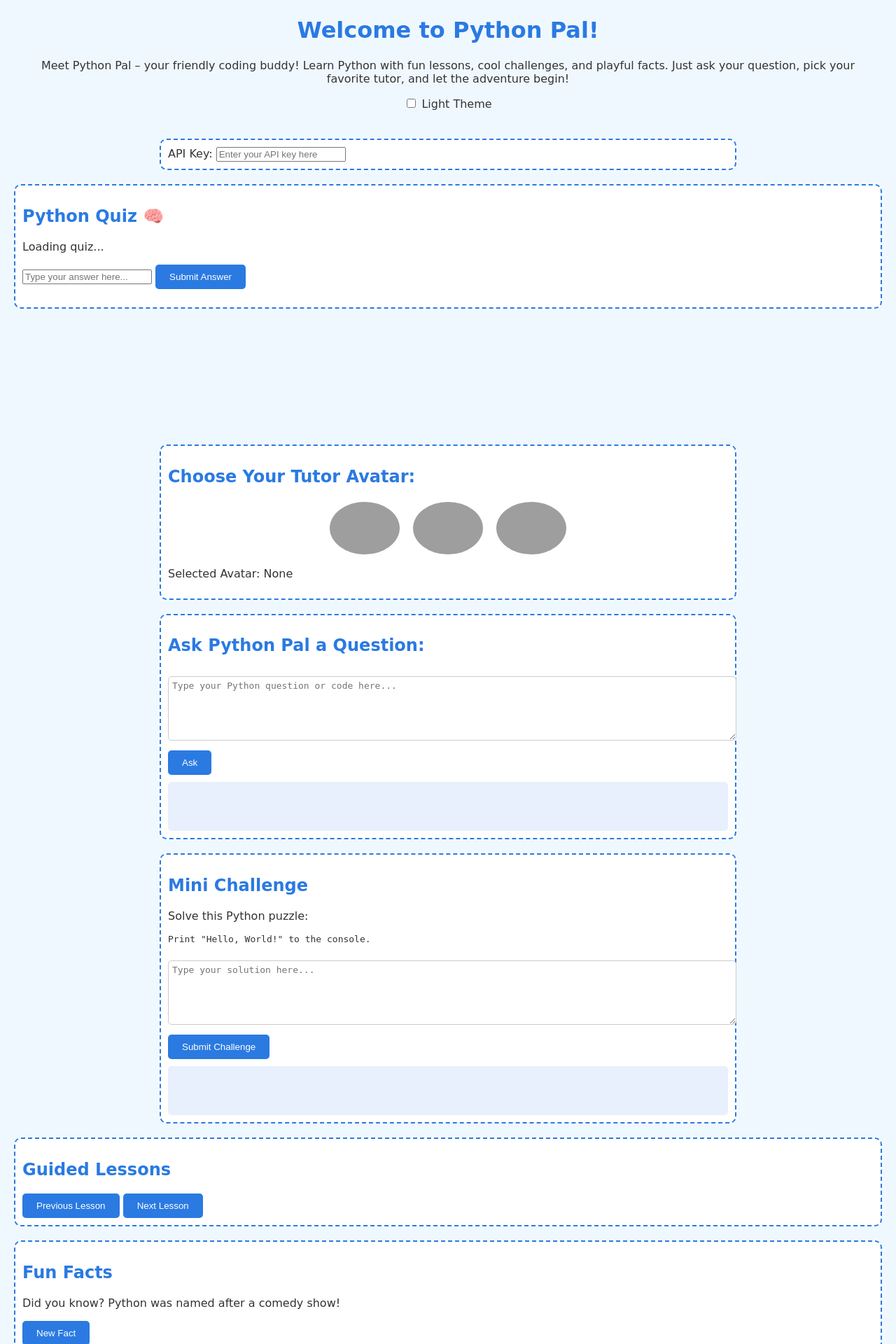
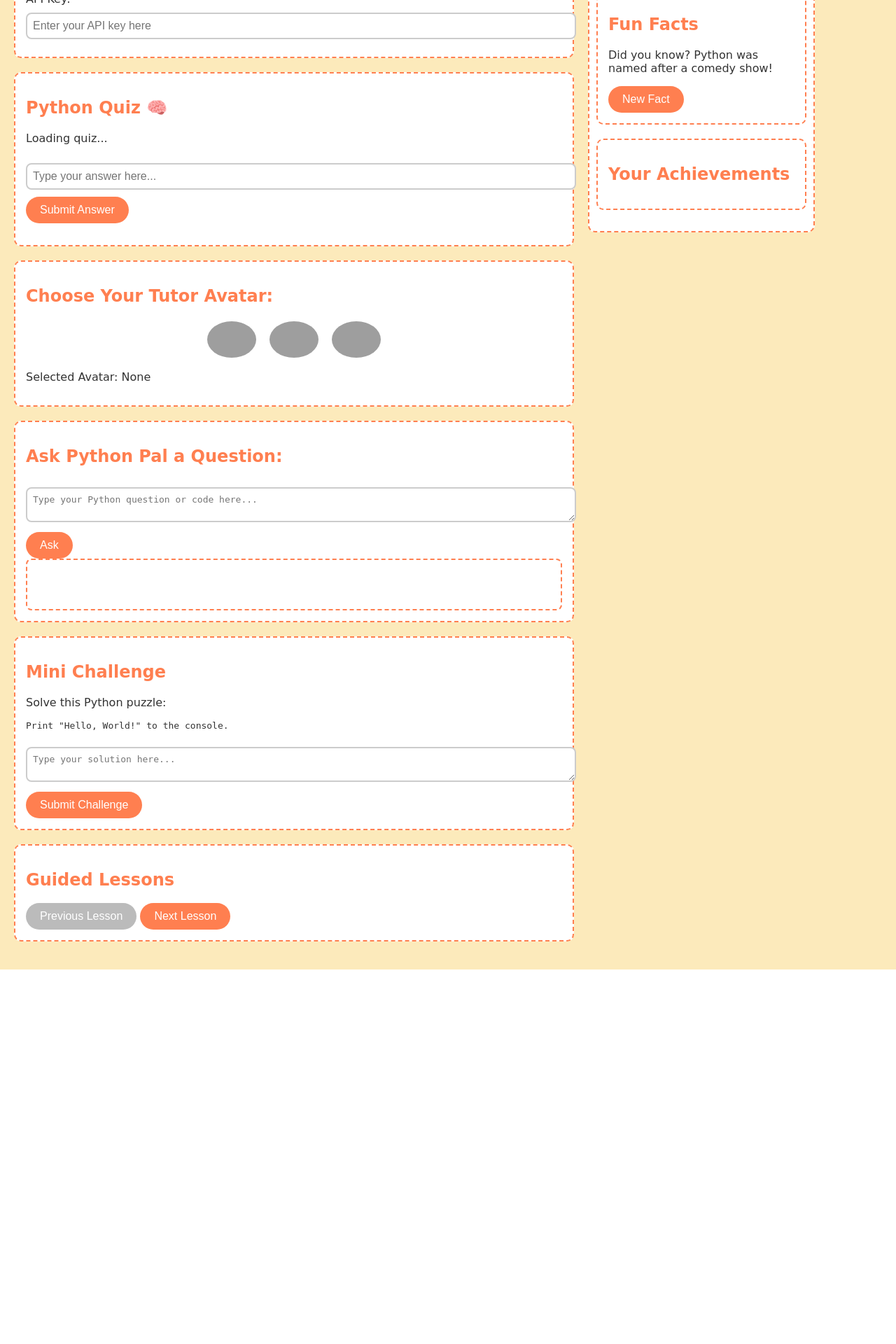
Before and after one commit to Vikas-hub17/SkoolOfCode, a Flask app: page / in a window 1280 px wide. Shown: the part 321-2241 px from the top of the page at 70% size. After the commit the page ends 1706 px from the top, so only its background shows below. Run offline with Flask 3, Linux system fonts and the light colour scheme; a map, chart or similar area stays blank; grey boxes are pictures that could not be loaded.

Commit message:
Update style.css

```diff
--- a/static/css/style.css
+++ b/static/css/style.css
@@ -1,41 +1,215 @@
-/* Base styles and responsive settings */
+/* ---------------------------
+   🎨 Base Theme & Variables
+--------------------------- */
+:root {
+  --bg-color: #fceabb;
+  --text-color: #333;
+  --accent-color: #ff7f50;
+  --secondary-color: #ff6347;
+  --panel-bg: #fff;
+  --switch-bg: #ddd;
+  --switch-knob: #fff;
+  --font-family: "Comic Sans MS", cursive, sans-serif;
+}
+
+/* Dark Theme */
+body.dark-theme {
+  --bg-color: #2c3e50;
+  --text-color: #ecf0f1;
+  --accent-color: #e74c3c;
+  --secondary-color: #c0392b;
+  --panel-bg: #34495e;
+  --switch-bg: #555;
+  --switch-knob: #ecf0f1;
+}
+
 body {
-    font-family: "Comic Sans MS", cursive, sans-serif;
-    background-color: #f0f8ff;
-    color: #333;
+  font-family: var(--font-family);
+  background-color: var(--bg-color);
+  color: var(--text-color);
   margin: 0;
   padding: 0 20px;
-    overflow-x: hidden;
+  transition: background-color 0.5s, color 0.5s;
 }
 
+/* ---------------------------
+   🎯 Header Styling
+--------------------------- */
 header {
   text-align: center;
   padding: 20px;
   animation: fadeInDown 1s ease-out;
 }
 
-  h1, h2 {
-    color: #2a7ae2;
+header .logo {
+  width: 80px;
+  animation: spin 4s linear infinite;
 }
 
-  /* Sections styling with animations */
+h1, h2 {
+  color: var(--accent-color);
+  transition: color 0.3s;
+}
+
+/* Hover Effect */
+h1:hover, h2:hover {
+  color: var(--secondary-color);
+}
+
+/* ---------------------------
+   🎛 Theme Toggle Switch (Updated Styling)
+--------------------------- */
+#theme-switcher {
+  margin-top: 15px;
+  display: flex;
+  justify-content: center;
+  align-items: center;
+  gap: 10px;
+}
+
+.switch {
+  position: relative;
+  display: inline-block;
+  width: 60px;
+  height: 34px;
+}
+
+.switch input {
+  opacity: 0;
+  width: 0;
+  height: 0;
+}
+
+/* The slider (track) */
+.slider {
+  position: absolute;
+  cursor: pointer;
+  background-color: var(--switch-bg);
+  border-radius: 34px;
+  top: 0;
+  left: 0;
+  right: 0;
+  bottom: 0;
+  transition: background-color 0.4s;
+}
+
+/* The knob inside the slider */
+.slider:before {
+  position: absolute;
+  content: "";
+  height: 26px;
+  width: 26px;
+  left: 4px;
+  bottom: 4px;
+  background-color: var(--switch-knob);
+  border-radius: 50%;
+  transition: transform 0.4s;
+}
+
+/* When the checkbox is checked */
+input:checked + .slider {
+  background-color: var(--secondary-color);
+}
+
+input:checked + .slider:before {
+  transform: translateX(26px);
+}
+
+/* ---------------------------
+   📌 Section Styling
+--------------------------- */
+#main-container {
+  display: flex;
+  flex-wrap: wrap;
+  gap: 20px;
+  margin-bottom: 20px;
+}
+
+#left-panel {
+  flex: 1 1 600px;
+  max-width: 800px;
+}
+
+#right-panel {
+  flex: 0 1 300px;
+  background-color: var(--panel-bg);
+  border: 2px dashed var(--accent-color);
+  border-radius: 10px;
+  padding: 10px;
+  height: fit-content;
+}
+
+/* Animated Sections */
 section {
   margin: 20px 0;
-    padding: 10px;
-    border: 2px dashed #2a7ae2;
+  padding: 15px;
+  border: 2px dashed var(--accent-color);
   border-radius: 10px;
-    background-color: #fff;
+  background-color: var(--panel-bg);
   animation: fadeIn 1s ease-out;
+  transition: transform 0.3s, box-shadow 0.3s;
 }
 
-  /* Settings and avatar selection */
-  #settings, #avatar-selection, #chat-section, #mini-challenge {
-    max-width: 800px;
-    margin-left: auto;
-    margin-right: auto;
+/* Hover Effect */
+section:hover {
+  transform: scale(1.02);
+  box-shadow: 0 4px 10px rgba(0, 0, 0, 0.2);
 }
 
-  /* Avatar selection styling */
+/* ---------------------------
+   🎮 Button Styling
+--------------------------- */
+button {
+  background-color: var(--accent-color);
+  color: white;
+  font-size: 1em;
+  padding: 10px 20px;
+  border: none;
+  border-radius: 25px;
+  cursor: pointer;
+  transition: background-color 0.3s, transform 0.2s, box-shadow 0.3s;
+}
+
+/* Hover Effect */
+button:hover {
+  background-color: var(--secondary-color);
+  transform: scale(1.05);
+  box-shadow: 0 4px 10px rgba(0, 0, 0, 0.2);
+}
+
+/* Click Effect */
+button:active {
+  transform: scale(0.95);
+}
+
+/* Disabled Button */
+button:disabled {
+  background-color: #bbb;
+  cursor: not-allowed;
+}
+
+/* ---------------------------
+   🔠 Input Field Styling
+--------------------------- */
+input[type="text"], textarea {
+  width: 100%;
+  font-size: 1em;
+  margin: 10px 0;
+  padding: 8px;
+  border: 2px solid #ccc;
+  border-radius: 8px;
+  transition: border-color 0.3s, box-shadow 0.3s;
+}
+
+/* Input Focus */
+input:focus, textarea:focus {
+  border-color: var(--accent-color);
+  box-shadow: 0 0 8px rgba(255, 127, 80, 0.5);
+}
+
+/* ---------------------------
+   🎮 Avatar Selection (Smaller Size)
+--------------------------- */
 .avatar-options {
   display: flex;
   gap: 15px;
@@ -44,7 +218,7 @@ body {
 }
 
 .avatar {
-    width: 100px;
+  width: 70px; /* Reduced size */
   height: auto;
   cursor: pointer;
   border: 2px solid transparent;
@@ -52,75 +226,52 @@ body {
   transition: transform 0.3s, border 0.3s;
 }
 
+/* Hover & Click Effect */
 .avatar:hover {
   transform: scale(1.1);
-    border: 2px solid #2a7ae2;
+  border: 2px solid var(--accent-color);
 }
 
-  /* Textarea styling */
-  textarea {
-    width: 100%;
-    height: 80px;
-    font-size: 1em;
-    margin: 10px 0;
-    border: 1px solid #ccc;
-    border-radius: 5px;
-    padding: 5px;
-    transition: box-shadow 0.3s;
+.avatar:active {
+  transform: scale(0.95);
 }
 
-  textarea:focus {
-    box-shadow: 0 0 5px #2a7ae2;
-  }
-
-  /* Button styling with hover animations */
-  button {
-    background-color: #2a7ae2;
-    color: white;
-    padding: 10px 20px;
-    border: none;
-    border-radius: 5px;
-    cursor: pointer;
-    transition: background-color 0.3s, transform 0.3s;
-  }
-
-  button:hover {
-    background-color: #1f5bb5;
-    transform: scale(1.05);
-  }
-
-  /* Response and challenge feedback areas */
-  #responseArea, #challengeFeedback {
-    margin-top: 10px;
+/* ---------------------------
+   ✨ AI Typing Effect
+--------------------------- */
+#responseArea {
+  border: 2px dashed var(--accent-color);
   padding: 10px;
-    background-color: #e8f0fe;
-    border-radius: 5px;
+  background-color: var(--panel-bg);
+  border-radius: 8px;
   min-height: 50px;
-    opacity: 0;
+  font-family: monospace;
+  white-space: pre-line;
   animation: fadeIn 0.5s forwards;
 }
 
-  /* Animations */
-  @keyframes fadeIn {
-    from { opacity: 0; transform: translateY(20px); }
-    to { opacity: 1; transform: translateY(0); }
+/* ---------------------------
+   🎉 Confetti Animation
+--------------------------- */
+#confetti-canvas {
+  position: fixed;
+  top: 0;
+  left: 0;
+  width: 100%;
+  height: 100%;
+  pointer-events: none;
 }
 
-  @keyframes fadeInDown {
-    from { opacity: 0; transform: translateY(-20px); }
-    to { opacity: 1; transform: translateY(0); }
+/* ---------------------------
+   📱 Responsive Design
+--------------------------- */
+@media (max-width: 600px) {
+  #main-container {
+    flex-direction: column;
   }
-
-  /* Responsive design for smaller screens */
-  @media (max-width: 600px) {
-    body {
-      padding: 0 10px;
+  .avatar {
+    width: 60px; /* Smaller avatars for mobile */
   }
-
-    .avatar {
-      width: 80px;
-    }
-
   textarea {
     height: 60px;
   }
```
Lines whose indentation alone changed are shown as unchanged.
